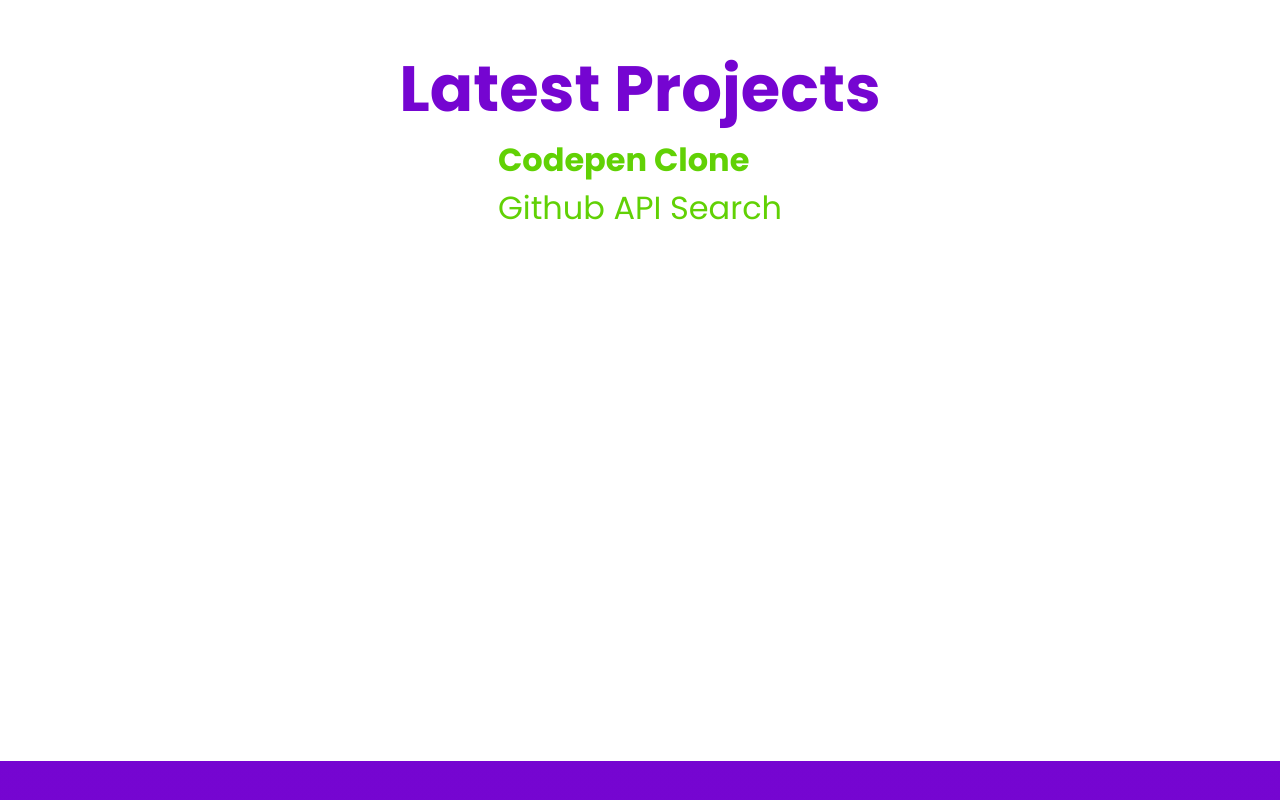
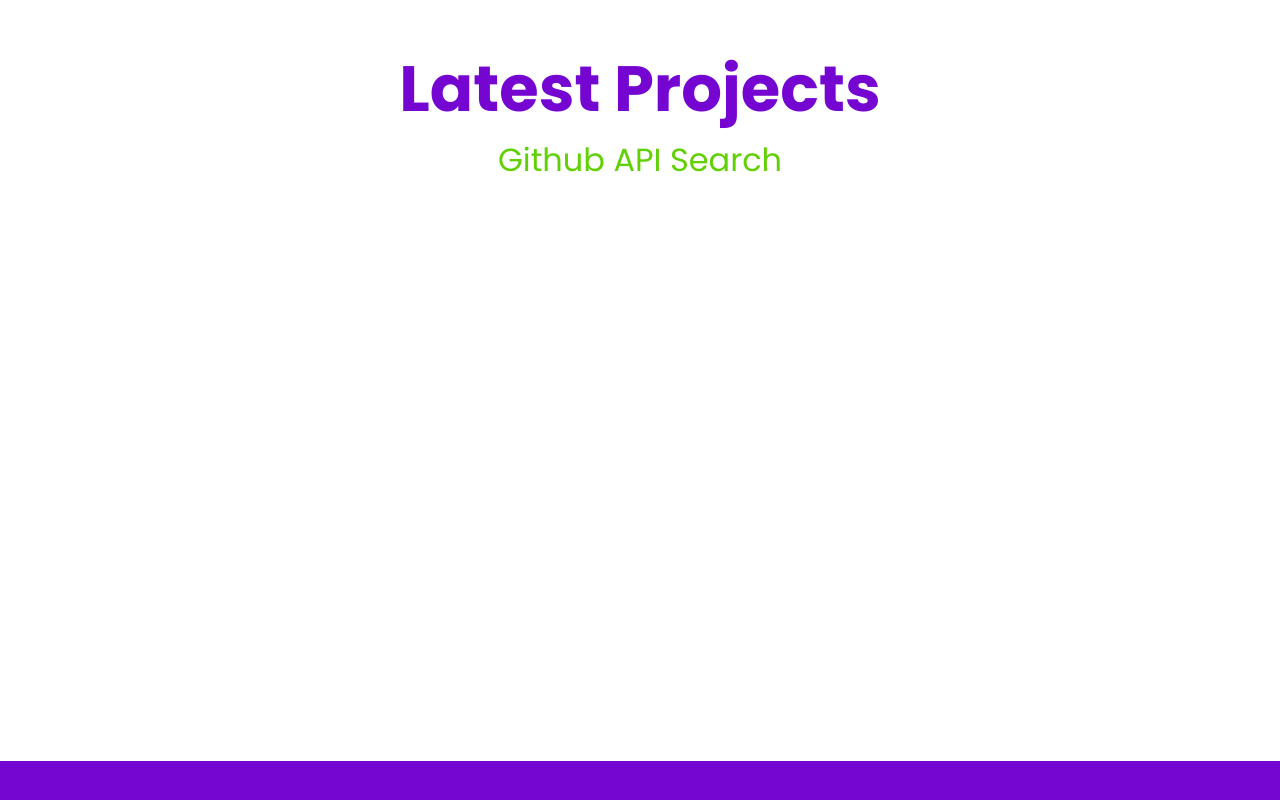
Before and after one commit to RoycePdev/Portfolio, a React (Create React App) app: page / in a window 1280 px wide. Shown: the part 1287-2087 px from the top of the page. Built offline with nearby package versions, Linux system fonts and the light colour scheme; no server answers.

Commit message:
removed codepen project

```diff
--- a/src/Components/FeaturedProject.jsx
+++ b/src/Components/FeaturedProject.jsx
@@ -23,9 +23,6 @@
           Latest Projects
         </h3>
         <div className='projects-container'>
-          <div className='project-one-container'>
-            <h4 className='project-title'>Codepen Clone</h4>
-          </div>
           <div className='project-two-container'>
             <a
               href='https://githubapiproject29294.netlify.app/'
```
